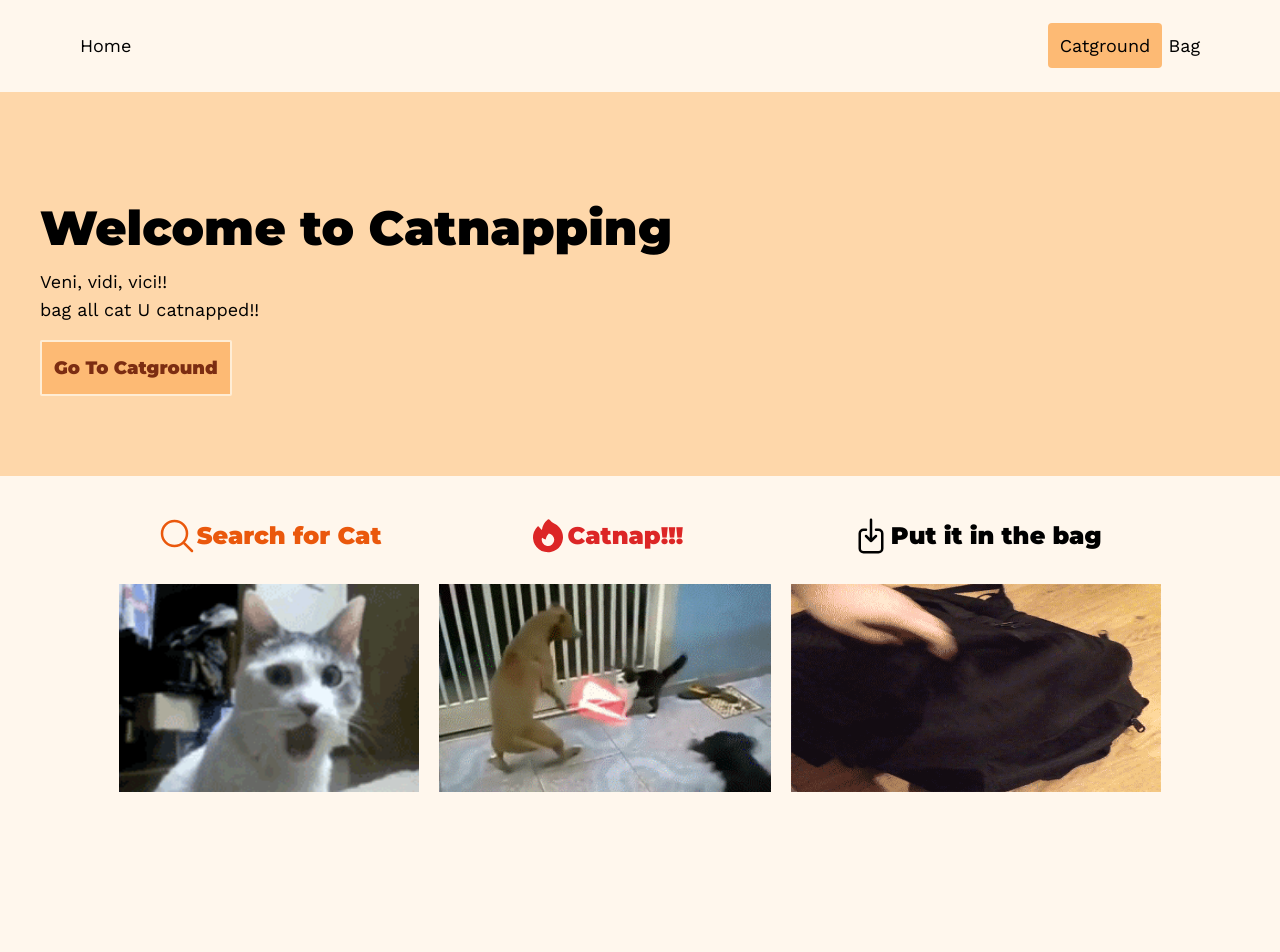
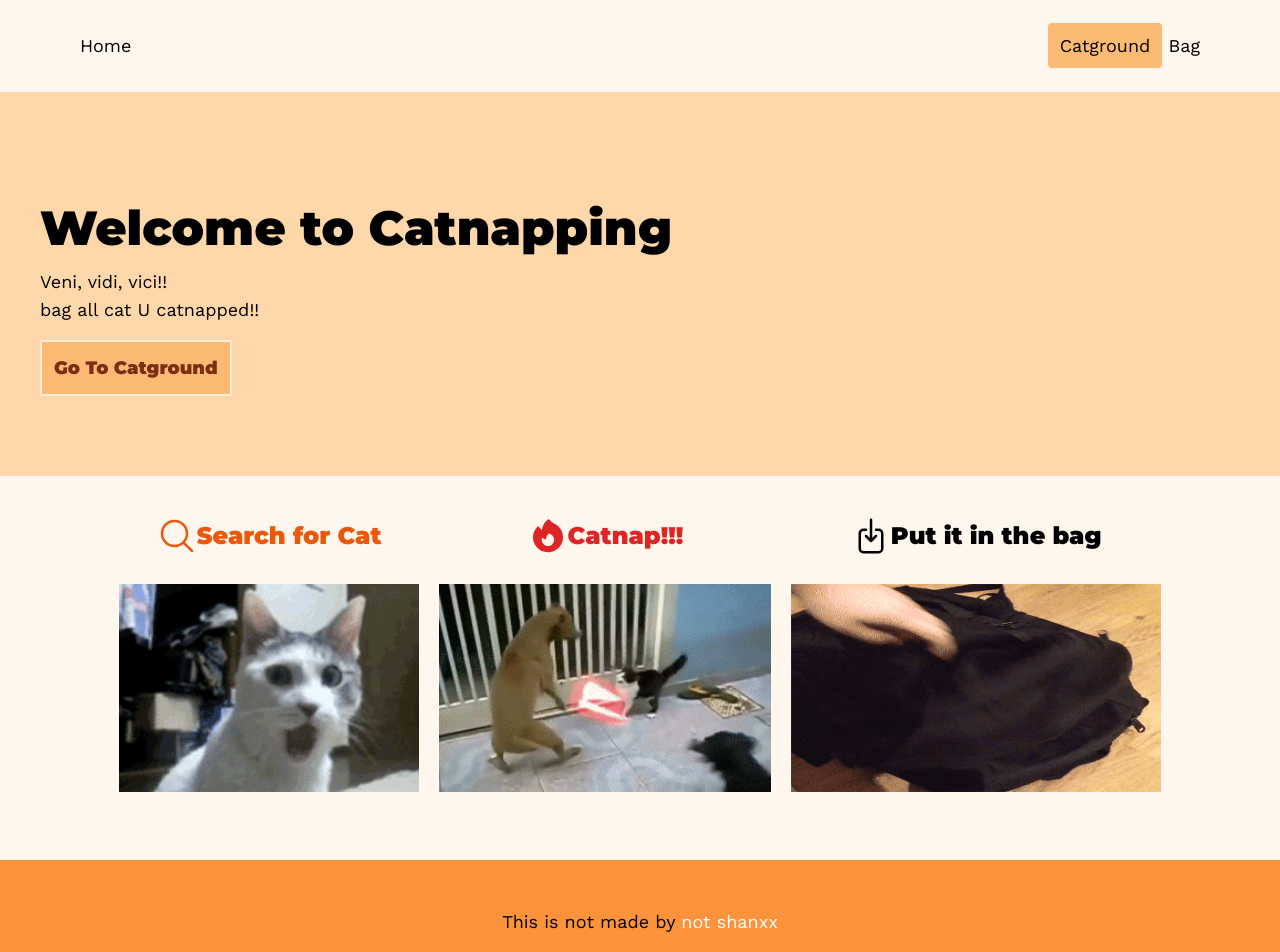
Before and after one commit to notshanxx/catnapping, a SvelteKit app: page / in a window 1280 px wide. Shown: the top 952 px of the page. Before the commit the page ends 860 px from the top, so only its background shows below. Built offline with nearby package versions, Linux system fonts and the light colour scheme.

Commit message:
added footer

```diff
--- a/src/Footer.svelte
+++ b/src/Footer.svelte
@@ -1,4 +1,4 @@
 
-<!-- <footer class="bg-gray-400 h-52" >
-    This is the footer
-</footer> -->
+<footer class="bg-orange-400 py-[3rem] text-center">
+    <p>This is not made by <a class="text-white" href="https://github.com/notshanxx" target="_blank">not shanxx</a></p>
+</footer>
```
